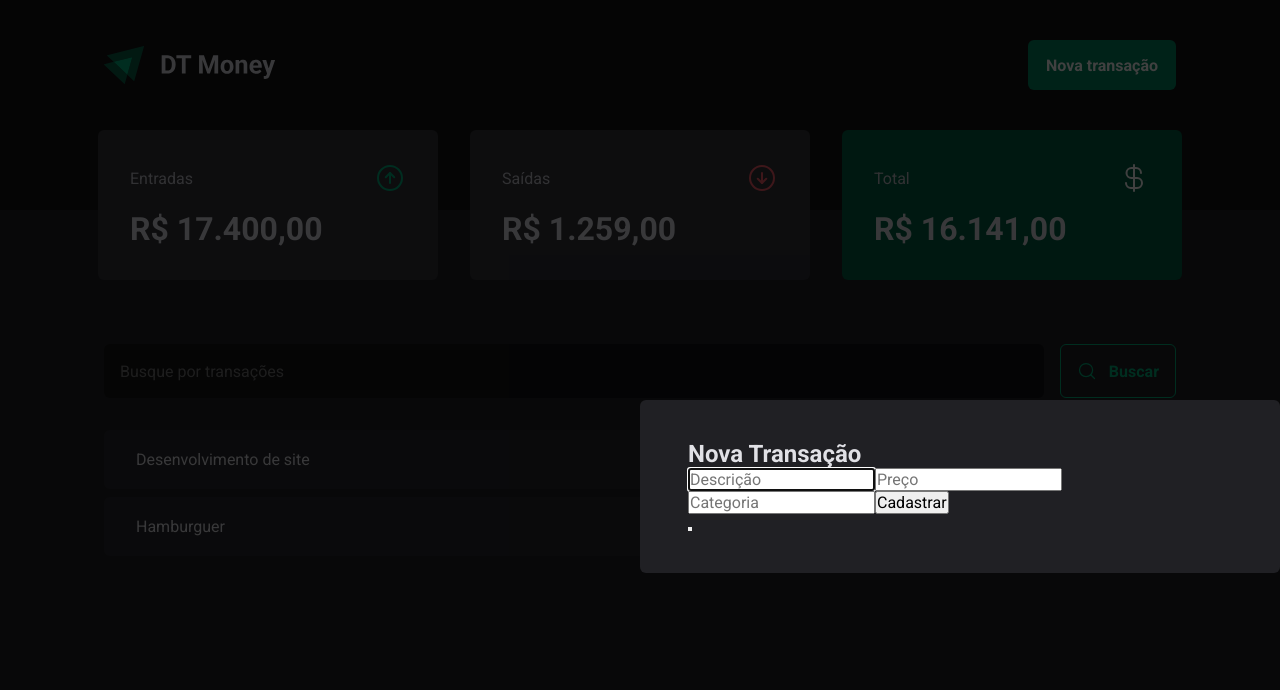
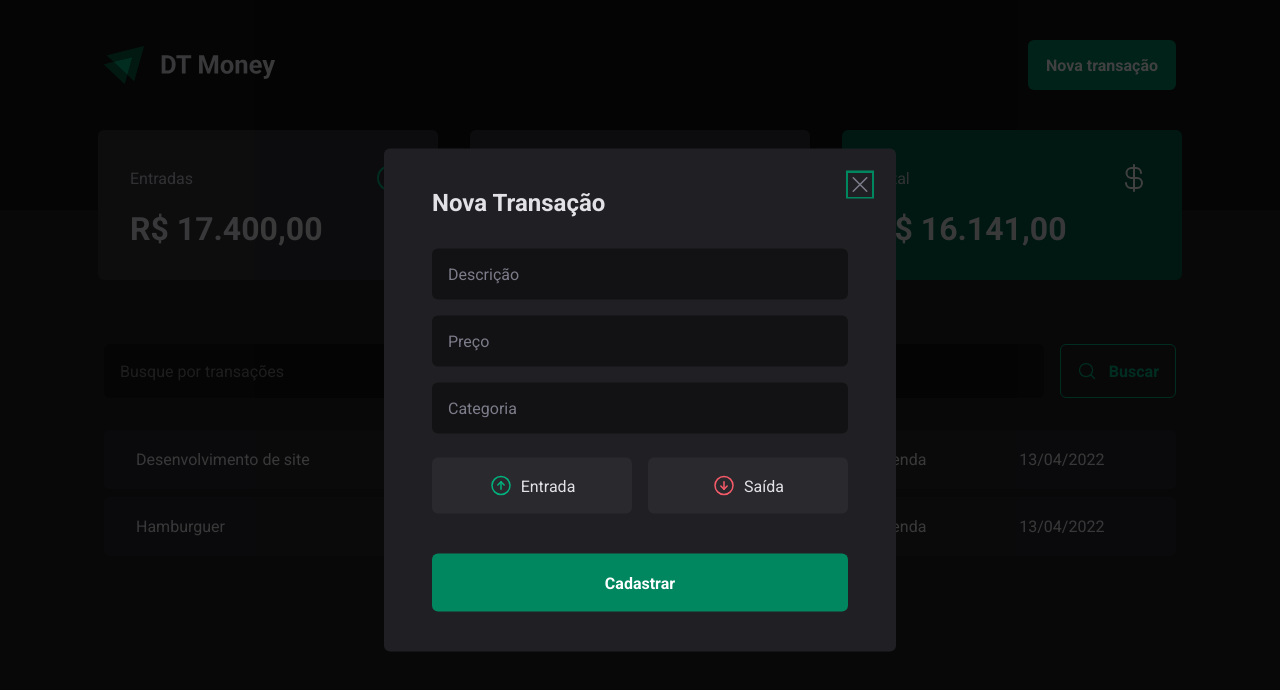
Before and after one commit to Wendhel06/DT-Money, a React (Vite) app: page / in a window 1280 px wide. Both pictures are taken after a click on the button "Nova transação". Shown: the top 690 px of the page. Built offline with nearby package versions, Linux system fonts and the light colour scheme.

Commit message:
Completion of the applicatios modal: I have created the entry and exit buttons for the modal, effectively wrapping up the entire styling phase of my application

```diff
--- a/package.json
+++ b/package.json
@@ -11,6 +11,7 @@
   },
   "dependencies": {
     "@radix-ui/react-dialog": "^1.0.5",
+    "@radix-ui/react-radio-group": "^1.1.3",
     "phosphor-react": "^1.4.1",
     "react": "^18.2.0",
     "react-dom": "^18.2.0",
--- a/src/components/NewTransactionModal/index.tsx
+++ b/src/components/NewTransactionModal/index.tsx
@@ -1,20 +1,38 @@
 import * as Dialog from "@radix-ui/react-dialog";
-import { Content, Overlay } from "./styles";
+import {
+  CloseButton,
+  Content,
+  Overlay,
+  TransactionType,
+  TransactionTypeButton,
+} from "./styles";
+import { ArrowCircleDown, ArrowCircleUp, X } from "phosphor-react";
 
 export function NewTransactionModal() {
   return (
     <Dialog.Portal>
       <Overlay />
       <Content>
+        <CloseButton>
+          <X size={24} />
+        </CloseButton>
         <Dialog.Title>Nova Transação</Dialog.Title>
         <form action="">
           <input type="text" placeholder="Descrição" required />
           <input type="number" placeholder="Preço" required />
           <input type="text" placeholder="Categoria" required />
-
+          <TransactionType>
+            <TransactionTypeButton variant="income" value="income">
+              <ArrowCircleUp size={24} />
+              Entrada
+            </TransactionTypeButton>
+            <TransactionTypeButton variant="outcome" value="outcome">
+              <ArrowCircleDown size={24} />
+              Saída
+            </TransactionTypeButton>
+          </TransactionType>
           <button type="submit">Cadastrar</button>
         </form>
-        <Dialog.Close />
       </Content>
     </Dialog.Portal>
   );
--- a/src/components/NewTransactionModal/styles.ts
+++ b/src/components/NewTransactionModal/styles.ts
@@ -1,4 +1,5 @@
 import * as Dialog from '@radix-ui/react-dialog'
+import * as RadioGroup from '@radix-ui/react-radio-group';
 import styled from 'styled-components'
 
 export const Overlay = styled(Dialog.Overlay)`
@@ -19,5 +20,98 @@ export const Content = styled(Dialog.Content)`
   position: fixed;
   top: 50%;
   left: 50%;
-  transition: translate(50%, 50%);
+  transform: translate(-50%, -50%);
+
+  form {
+    margin-top: 2rem;
+    display: flex;
+    flex-direction: column;
+    gap: 1rem;
+
+    input {
+      border-radius: 6px;
+      border: 0;
+      background: ${props => props.theme['gray-900']};
+      color: ${props => props.theme['gray-300']};
+      padding: 1rem;
+
+      &::placeholder {
+        color: ${props => props.theme['gray-500']};
+      }
+    }
+
+    button[type="submit"] {
+      height: 58px;
+      border: 0;
+      background: ${props => props.theme['green-500']};
+      color: ${props => props.theme['white']};
+      font-weight: bold;
+      padding: 0 1.25rem;
+      border-radius: 6px;
+      margin-top: 1.5rem;
+      cursor: pointer;
+
+      &:hover {
+        background: ${props => props.theme['green-700']};
+        transition: background-color 0.2s;
+      }
+    }
+  }
 `;
+
+export const CloseButton = styled(Dialog.Close)`
+  position: absolute;
+  background: transparent;
+  border: 0;
+  top: 1.5rem;
+  right: 1.5rem;
+  line-height: 0;
+  cursor: pointer;
+  color: ${props => props.theme['gray-500']};
+`;
+
+export const TransactionType = styled(RadioGroup.Root)`
+  display: grid;
+  grid-template-columns: repeat(2, 1fr);
+  gap: 1rem;
+  margin-top: 0.5rem;
+`;
+
+interface TransactionTypeButtonProps {
+  variant: 'income' | 'outcome';
+}
+
+export const TransactionTypeButton = styled(RadioGroup.Item)<TransactionTypeButtonProps>`
+  background: ${props => props.theme['gray-700']};
+  padding: 1rem;
+  display: flex;
+  align-items: center;
+  justify-content: center;
+  gap: 0.5rem;
+  border-radius: 6px;
+  cursor: pointer;
+  border: 0;
+  color: ${props => props.theme['gray-100']};
+
+  svg {
+    color: ${props => props.variant === 'income' ? props.theme['green-300'] : props.theme['red-300']};
+  }
+
+  &[data-state="unchecked"]:hover {
+    background: ${props => props.theme['gray-600']};
+    transition: background-color 0.2s;
+  }
+
+  &[data-state="checked"] {
+    color: ${props => props.theme['white']};
+    background-color: ${props => props.variant === 'income' ? props.theme['green-500'] : props.theme['red-500']};
+
+    & svg {
+      color: ${props => props.theme['white']};
+    }
+
+    &:focus {
+      box-shadow: 0 0 0 2px ${props => props.variant === 'income' ? props.theme['green-500'] : props.theme['red-500']}
+    }
+  }
+`;
--- a/src/styles/global.ts
+++ b/src/styles/global.ts
@@ -8,7 +8,7 @@ export const GlobalStyles = createGlobalStyle`
   box-sizing: border-box;
 }
 
-::focus {
+:focus {
   outline: 0px;
   box-shadow: 0 0 0 2px ${(props => props.theme['green-500'])}
 }
```
Also changed, not shown: 1 other file (tests, documents, lock files or other folders).
